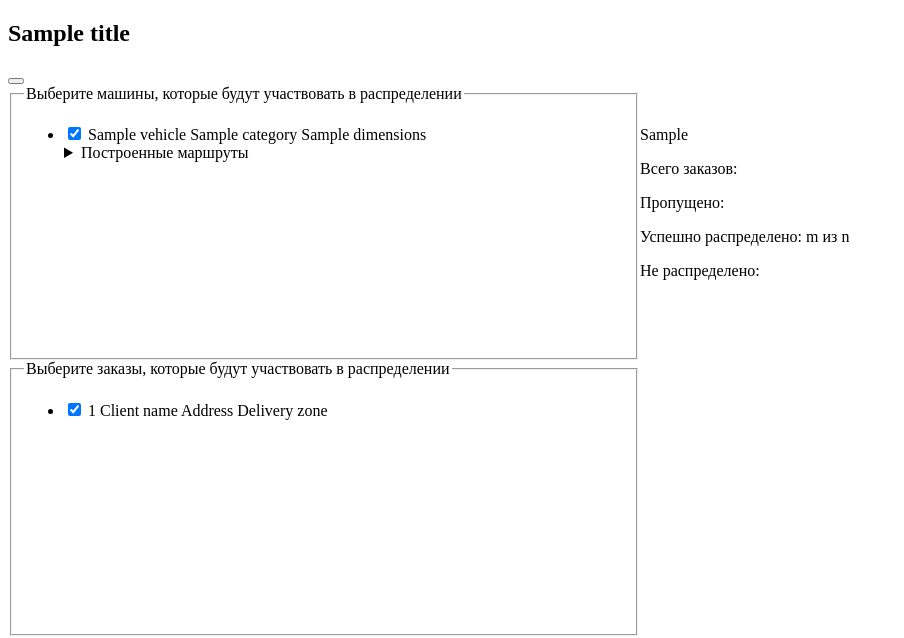
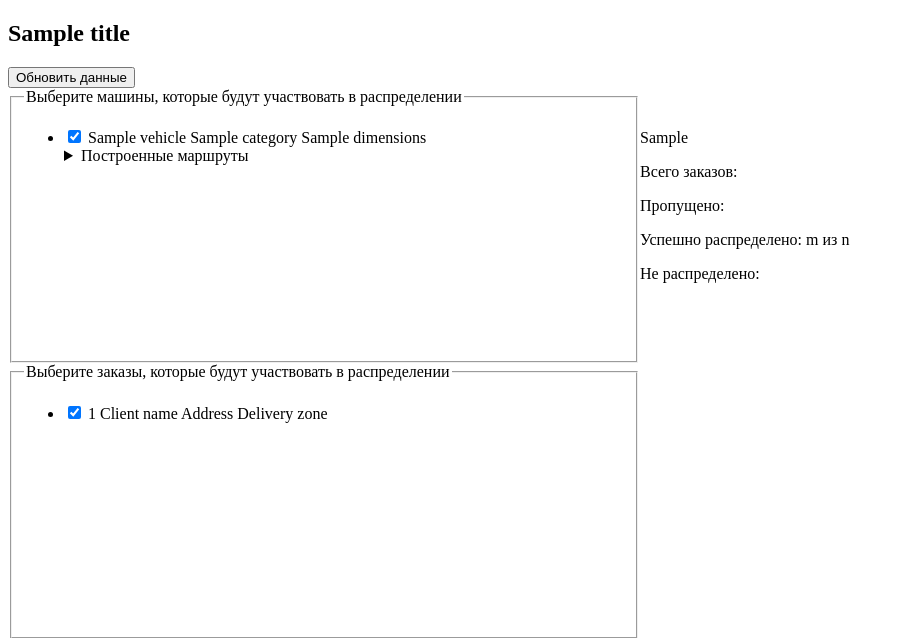
Before and after one commit to Kapitan-Avaria/Logistics-Optimization-Program, a Flask app: template source/templates/build_routes.html in a window 1280 px wide. Shown: the top 638 px of the page, without its empty margins (0-904 px from the left). Run offline with Flask 3, Linux system fonts and the light colour scheme; the template is opened without the code that fills it: most values are stand-ins (such as "Sample title", 1, 10 or a date in 2020); parts of the project's set-up code (start-up, migrations or seed data) failed here and were passed over.

Commit message:
Added text for the button

```diff
--- a/source/templates/build_routes.html
+++ b/source/templates/build_routes.html
@@ -3,7 +3,7 @@
 {% block content %}
 <main>
     <form action="/load_data" method="post">
-        <button name="load_data" value=""></button>
+        <button name="load_data" value="">Обновить данные</button>
     </form>
     <section class="container">
         <div class="half">
```
